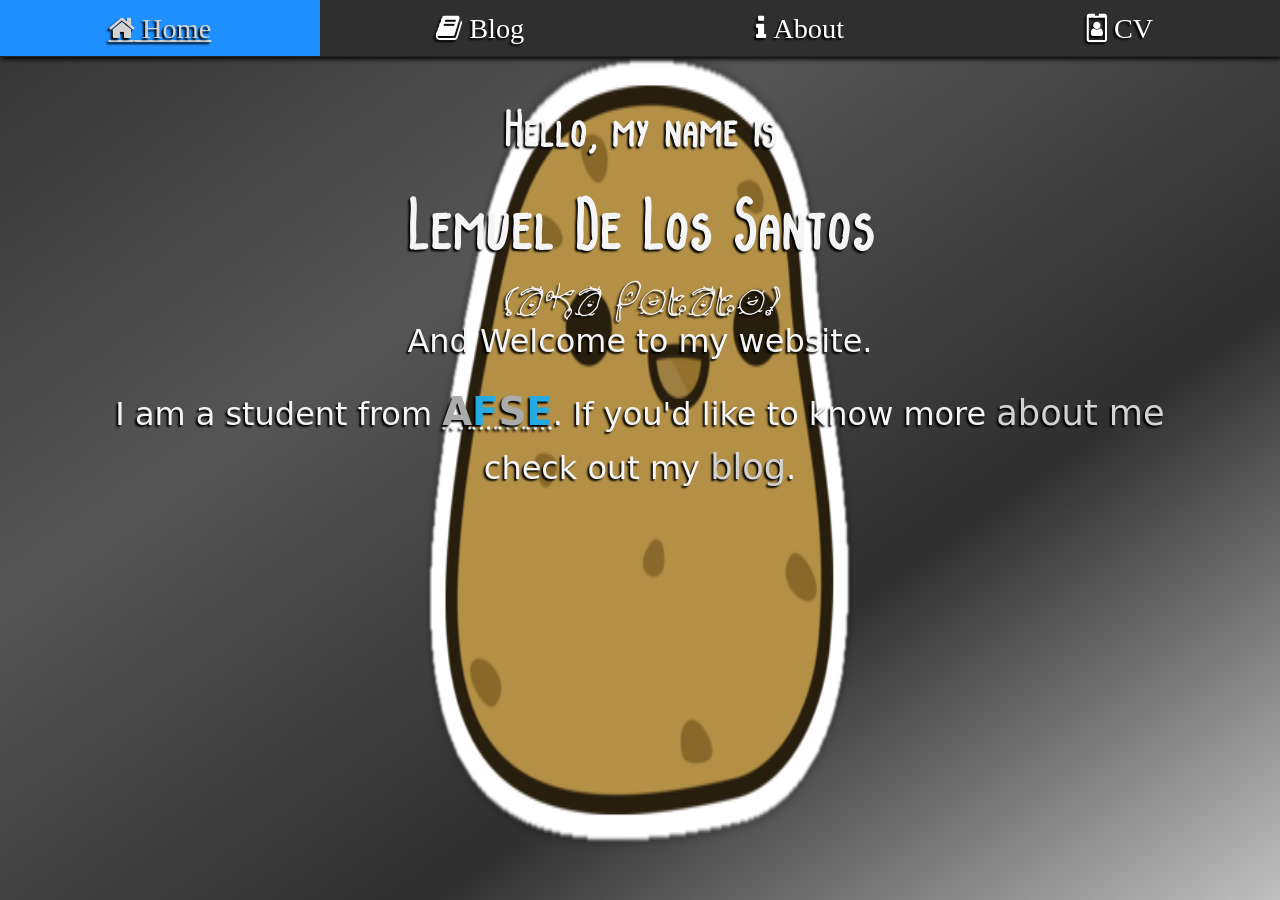
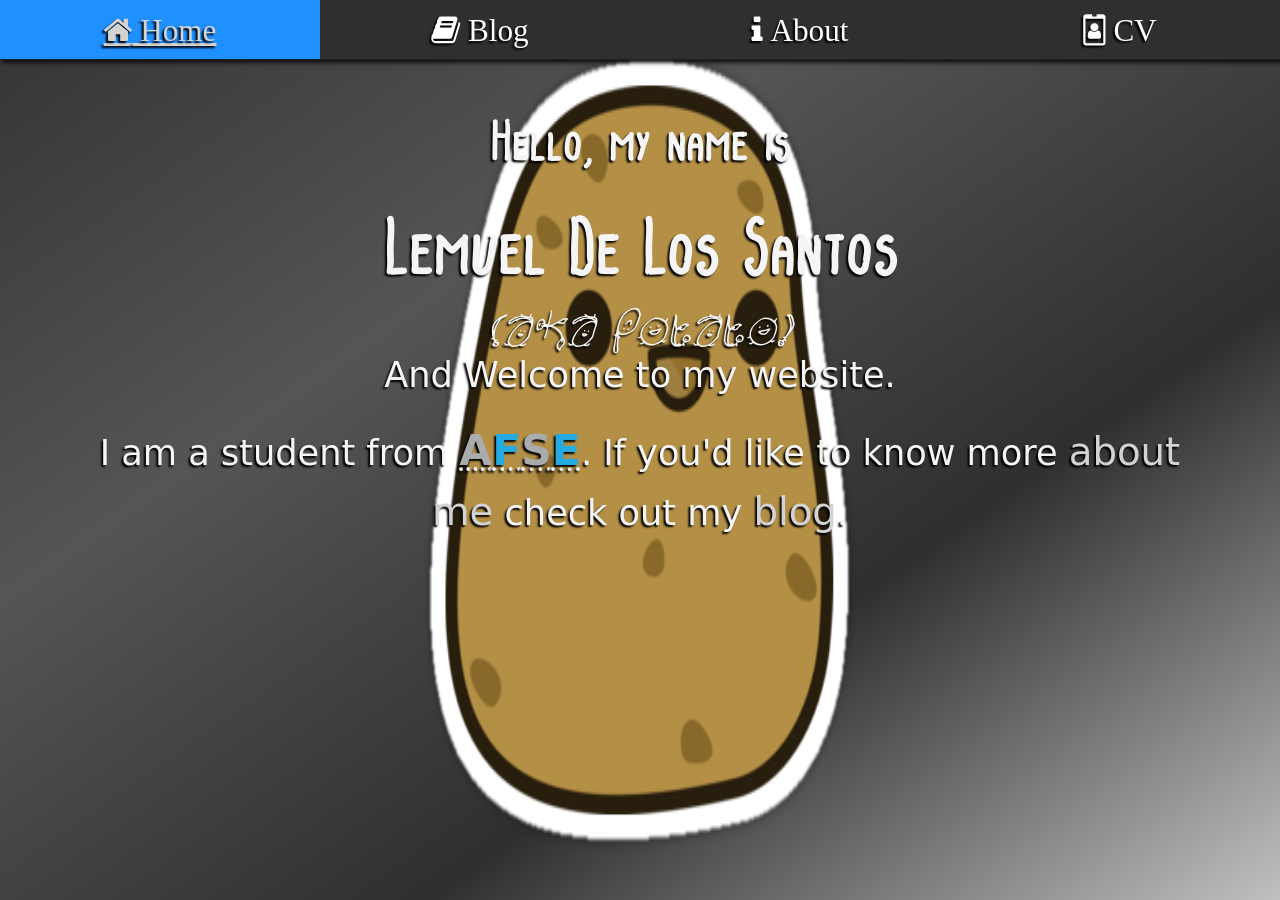
Before and after one commit to lemueldls/lemueld6200.github.io, a Jekyll site: the page built from index.html, in a window 1280 px wide. Built offline with Jekyll 4.4.1, drawn with Linux system fonts in a browser that asks for light colours.

Commit message:
Update main.css

```diff
--- a/css/main.css
+++ b/css/main.css
@@ -31,6 +31,8 @@
 	text-align: center;
 	text-shadow: -2px 2px 2px black;
 	color: whitesmoke;
+}
+:not(code) {
 	font-size: 110%;
 }
 html {
```
